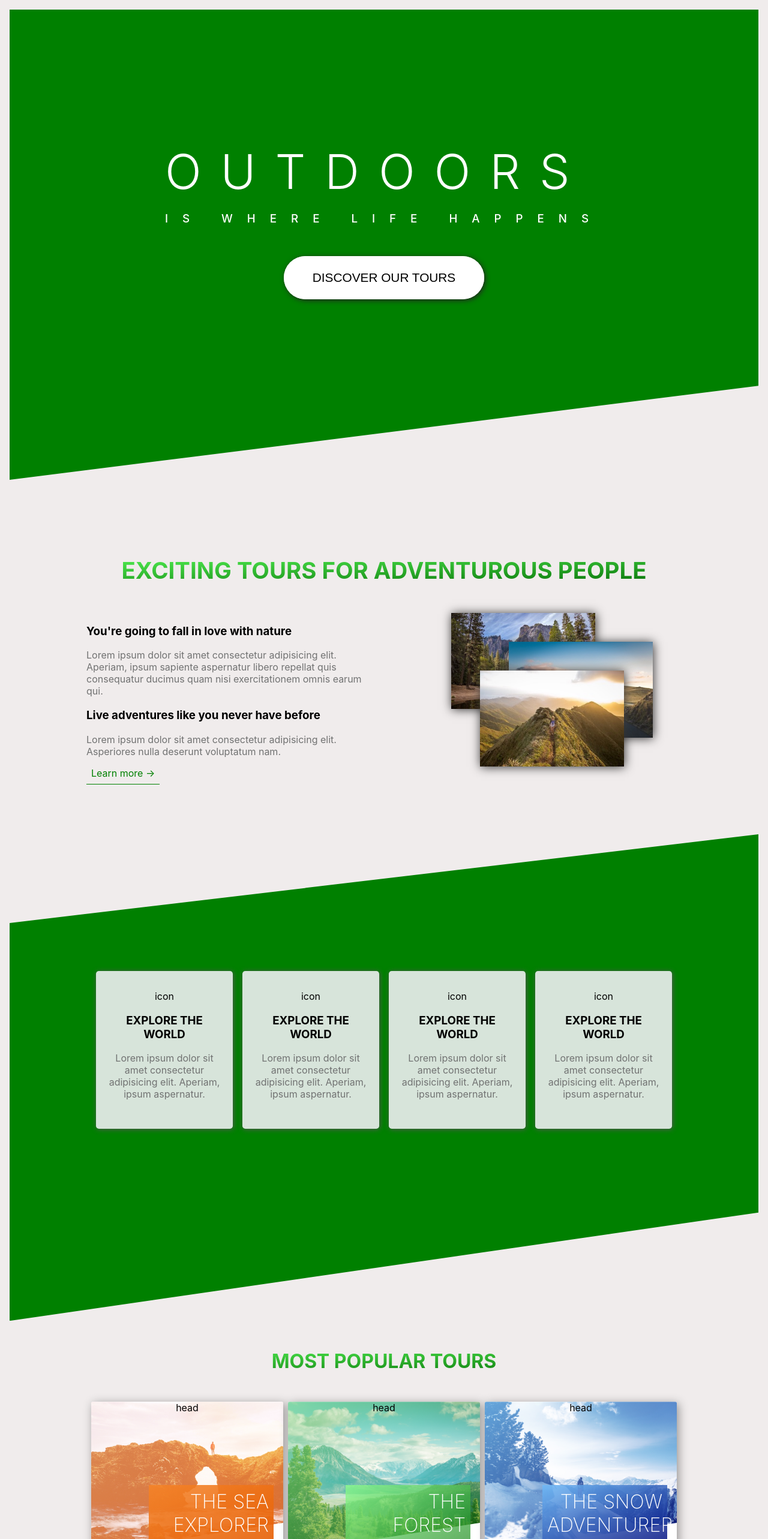
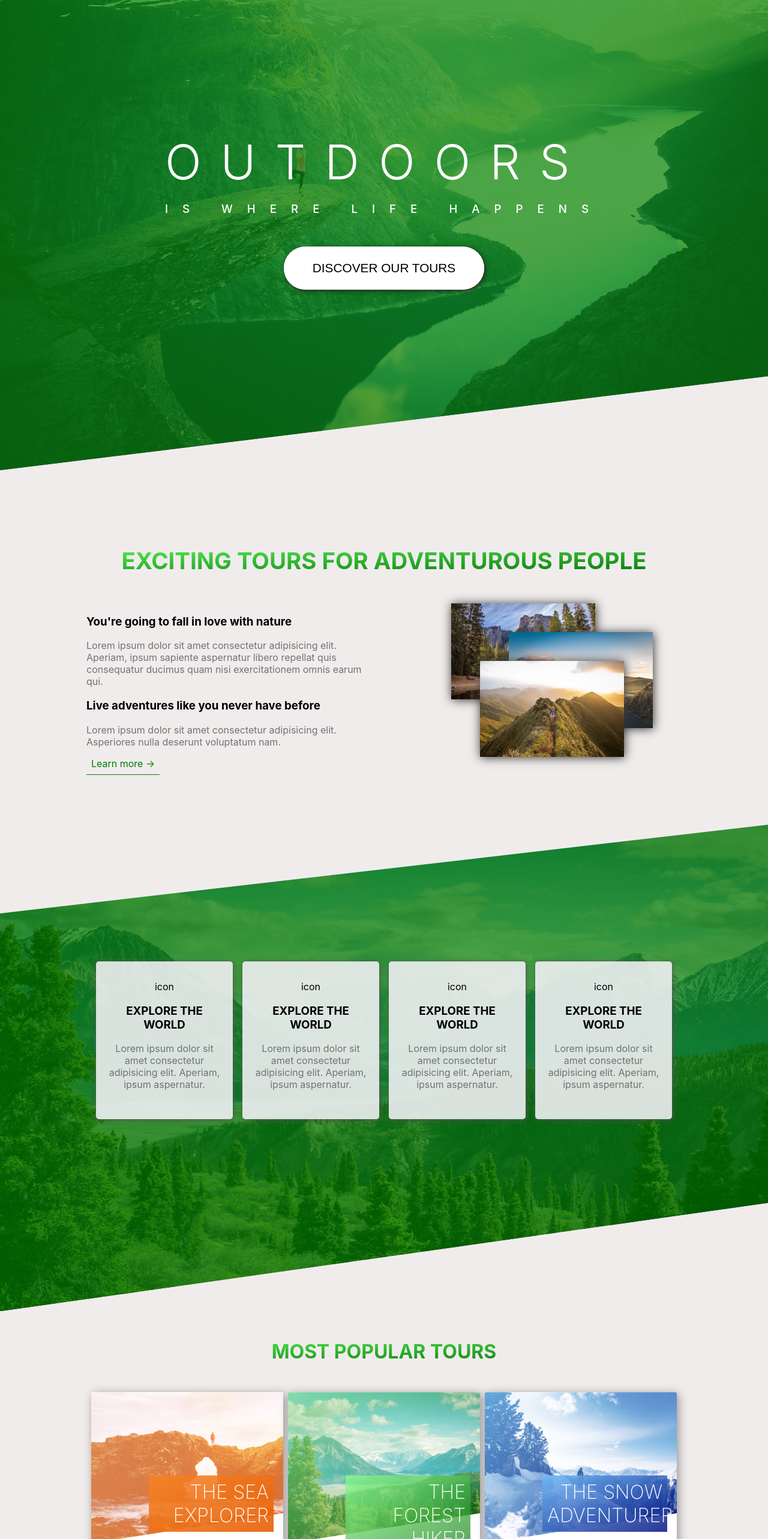
Before and after one commit to ashrofdev/natours-in-react, a React (Create React App) app: page / in a window 1280 px wide. Shown: the top 2566 px of the page at 60% size. Built offline with nearby package versions, Linux system fonts and the light colour scheme.

Commit message:
adding cool features

```diff
--- a/src/App.css
+++ b/src/App.css
@@ -1,4 +1,3 @@
 body {
     background-color: rgb(240, 236, 236);
-    padding: 1rem;
 }
--- a/src/components/Header/head.css
+++ b/src/components/Header/head.css
@@ -1,9 +1,12 @@
 .header {
-    background-image: linear-gradient(to right bottom, green, green);
+    background-image: linear-gradient(to right bottom, rgba(0, 128, 0, 0.733), rgba(0, 128, 0, 0.678)), url(../img/hero.jpg);
     height: 98vh;
     display: flex;
     flex-direction: column;
     justify-content: center;
+    background-size: cover;
+    background-position: center;
+    background-attachment: fixed;
     align-items: center;
     clip-path: polygon(0 0, 100% 0, 100% 80%, 0 100%);
 }
--- a/src/components/features/features.css
+++ b/src/components/features/features.css
@@ -1,7 +1,10 @@
 .features {
-    background-image: linear-gradient(to right, green, green);
+    background-image: linear-gradient(to right bottom, rgba(0, 128, 0, 0.733), rgba(0, 128, 0, 0.678)), url(../img/nat-6.jpg);
     padding: 20rem 0;
     margin-top: -15rem;
+    background-attachment: fixed;
+    background-size: cover;
+    background-position: center;
     display: grid;
     grid-template-columns: minmax(2rem, 1fr) repeat(2, minmax(20rem, 30rem)) minmax(2rem, 1fr);
     justify-content: center;
--- a/src/components/footer/footer.css
+++ b/src/components/footer/footer.css
@@ -35,5 +35,7 @@
 }
 .foot .text {
     color: white;
+    font-size: .8rem;
     width: 40%;
+    line-height: 1.3rem;
 }
--- a/src/components/tours/Tours.js
+++ b/src/components/tours/Tours.js
@@ -11,7 +11,6 @@ const Tours = () => {
                     <div className="card card1">
                         <div className="side front">
                             <div className="head">
-                                head
                             </div>
                             <h2>THE SEA EXPLORER</h2>
                             <ul>
@@ -30,7 +29,6 @@ const Tours = () => {
                     <div className="card card2">
                         <div className="side front">
                             <div className="head">
-                                head
                             </div>
                             <h2>THE FOREST HIKER</h2>
                             <ul>
@@ -49,7 +47,6 @@ const Tours = () => {
                     <div className="card card3">
                         <div className="side front">
                             <div className="head">
-                                head
                             </div>
                             <h2>THE SNOW ADVENTURER</h2>
                             <ul>
```
